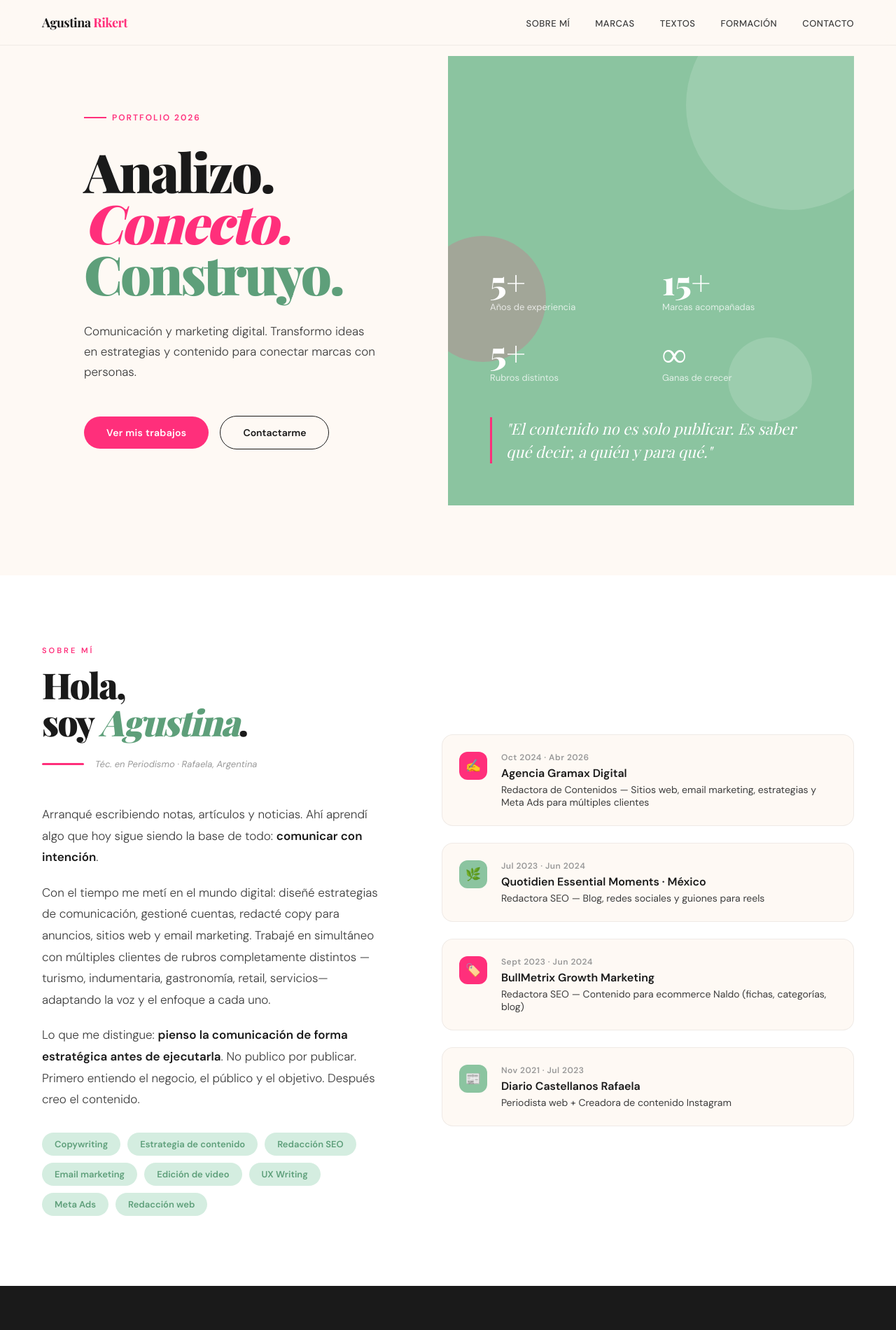
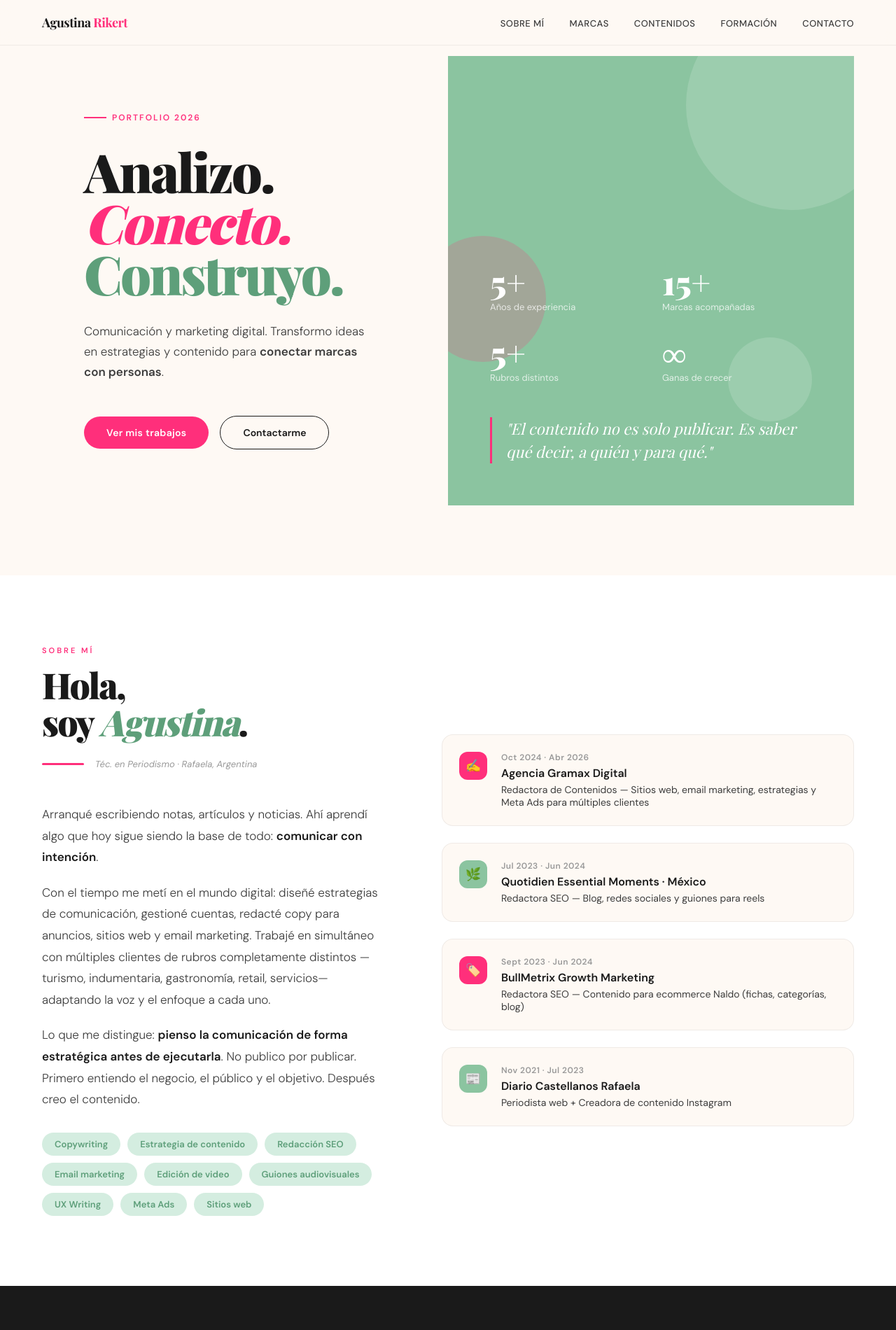
Before and after one commit to agusrikert2/portfolio-agustina-rikert, a plain HTML site: page index.html in a window 1280 px wide. Shown: the top 1900 px of the page at 70% size. Drawn offline with nearby package versions, Linux system fonts and the light colour scheme; a web font is replaced by a local one.

Commit message:
Update navigation and content descriptions in HTML

```diff
--- a/index.html
+++ b/index.html
@@ -541,7 +541,7 @@
   <ul class="nav-links">
     <li><a href="#sobre-mi">Sobre mí</a></li>
     <li><a href="#marcas">Marcas</a></li>
-    <li><a href="#textos">Textos</a></li>
+    <li><a href="#textos">Contenidos</a></li>
     <li><a href="#formacion">Formación</a></li>
     <li><a href="#contacto">Contacto</a></li>
   </ul>
@@ -557,7 +557,7 @@
       <span class="line2">Construyo.</span>
     </h1>
     <p class="hero-desc fade-up d3">
-       Comunicación y marketing digital. Transformo ideas en estrategias y contenido para conectar marcas con personas.
+       Comunicación y marketing digital. Transformo ideas en estrategias y contenido para <strong>conectar marcas con personas</strong>.
     </p>
     <div class="hero-ctas fade-up d4">
       <a href="#textos" class="btn-primary">Ver mis trabajos</a>
@@ -618,9 +618,10 @@
       <span class="skill-chip">Redacción SEO</span>
       <span class="skill-chip">Email marketing</span>
       <span class="skill-chip">Edición de video</span>
+      <span class="skill-chip">Guiones audiovisuales</span>
       <span class="skill-chip">UX Writing</span>
       <span class="skill-chip">Meta Ads</span>
-      <span class="skill-chip">Redacción web</span>
+      <span class="skill-chip">Sitios web</span>
     </div>
   </div>
   <div class="sobre-right">
```
